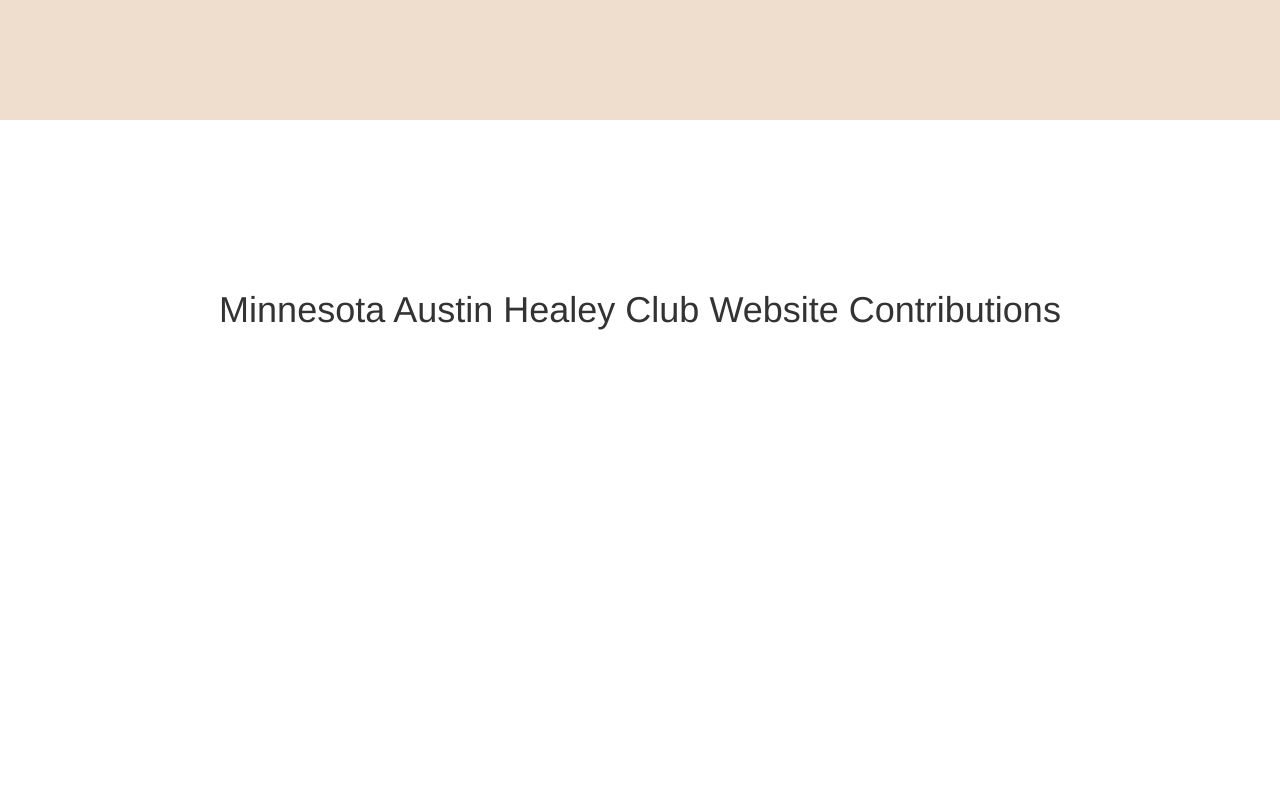
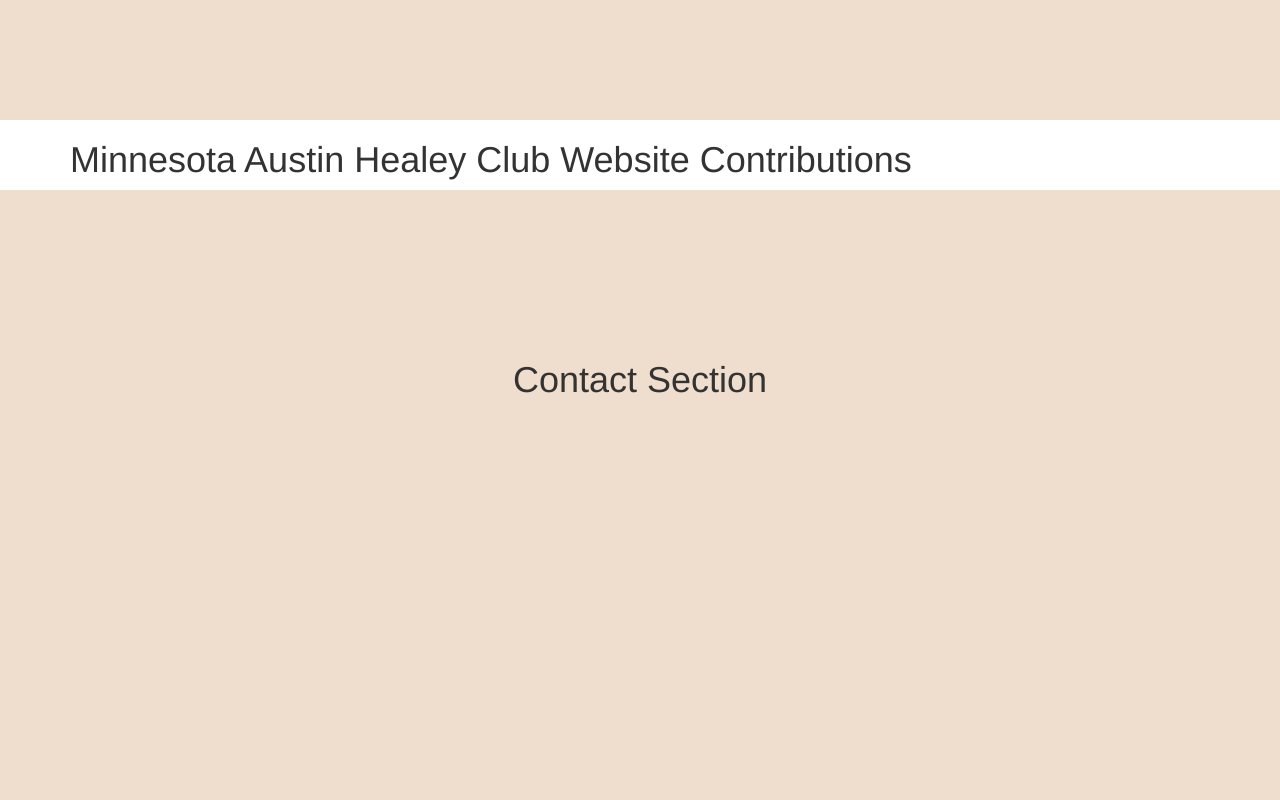
Before and after one commit to will6714/Final-Project, a plain HTML site: page index.html in a window 1280 px wide. Shown: the part 1480-2280 px from the top of the page. Drawn offline with Linux system fonts and the light colour scheme.

Commit message:
Add files via upload

```diff
--- a/index.html
+++ b/index.html
@@ -69,7 +69,7 @@
     </section>
 
     <!-- What we do Section -->
-    <section id="whatwedo" class="whatwedo-section">
+    <section id="whatwedo" class="Minnesota Austin Healey Club Website Contributions">
         <div class="container">
             <div class="row">
                 <div class="col-lg-12">
```
